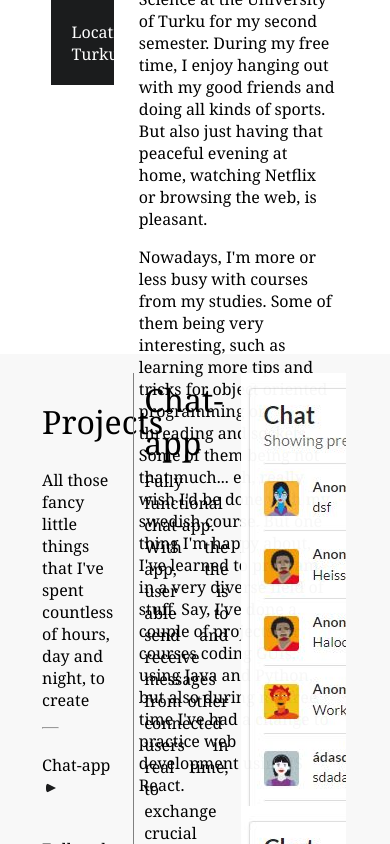
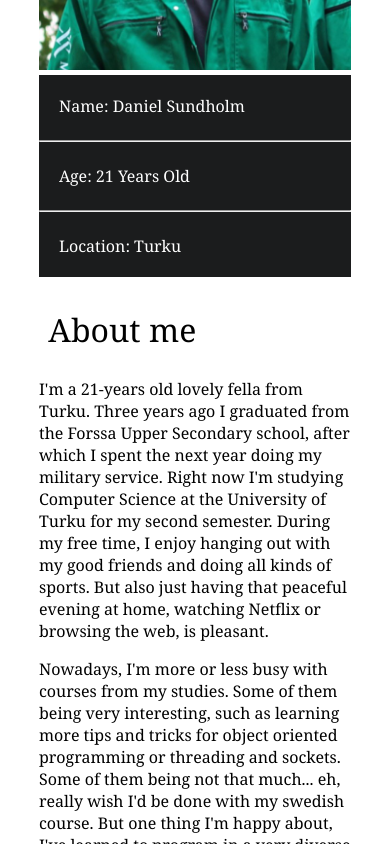
Before and after one commit to Sundholm11/portfolio, a React (Create React App) app: page / in a window 390 px wide. Shown: the part 1156-2000 px from the top of the page. Built offline with nearby package versions, Linux system fonts and the light colour scheme.

Commit message:
First mobile friendly version

```diff
--- a/src/styles/AboutMe.css
+++ b/src/styles/AboutMe.css
@@ -50,3 +50,19 @@ li.info {
 	padding-left: 15px;
 	text-align: left;
 }
+
+@media only screen and (max-width: 500px) {
+	/* For mobile phones: */
+	div.aboutLeftContainer {
+		height: auto;
+		width: auto;
+		margin: 0 0 10%;
+		padding: 0;
+	}
+	div.aboutRightContainer {
+		height: auto;
+		width: auto;
+		margin: 0;
+		padding: 0;
+	}
+}
--- a/src/styles/App.css
+++ b/src/styles/App.css
@@ -23,3 +23,10 @@ div.mainContainer {
 	padding: 5% 10% 10%;
 	height: 650px;
 }
+
+@media only screen and (max-width: 500px) {
+	/* For mobile phones: */
+	div.mainContainer {
+		height: 100%;
+	}
+}
--- a/src/styles/Experience.css
+++ b/src/styles/Experience.css
@@ -80,3 +80,14 @@ li.skillView:hover {
 	border-bottom-style: solid;
 	border-bottom-width: 1px;
 }
+
+@media only screen and (max-width: 500px) {
+	/* For mobile phones: */
+	div.expContainer {
+		height: auto;
+		width: auto;
+		margin: 0;
+		margin-bottom: 5%;
+		padding: 0;
+	}
+}
--- a/src/styles/Navbar.css
+++ b/src/styles/Navbar.css
@@ -29,3 +29,13 @@ li.navBar:hover {
 	border-bottom-color: white;
 	cursor: pointer;
 }
+
+@media only screen and (max-width: 500px) {
+	/* For mobile phones: */
+	ul.navBar {
+		position: absolute;
+	}
+	li.navBar {
+		display: inline-block;
+	}
+}
--- a/src/styles/Projects.css
+++ b/src/styles/Projects.css
@@ -102,3 +102,36 @@ li.projectsVertNav:hover {
 	font-size: 110%;
 	cursor: pointer;
 }
+
+@media only screen and (max-width: 500px) {
+	/* For mobile phones: */
+	div.projectsRightContainer {
+		display: inline-block;
+		height: auto;
+		width: auto;
+		margin: 0;
+		padding: 0;
+	}
+	div.projectsLeftContainer {
+		display: block;
+		height: auto;
+		width: auto;
+		margin: 0;
+		padding: 0;
+	}
+	div.backgroundProject {
+		width: auto;
+		height: 100%;
+	}
+	div.focusedProject {
+		height: auto;
+		width: auto;
+		margin: 0;
+		margin-bottom: 10%;
+		padding: 0;
+		border: none;
+	}
+	p.focusedDescription {
+		margin: 0%;
+	}
+}
```
